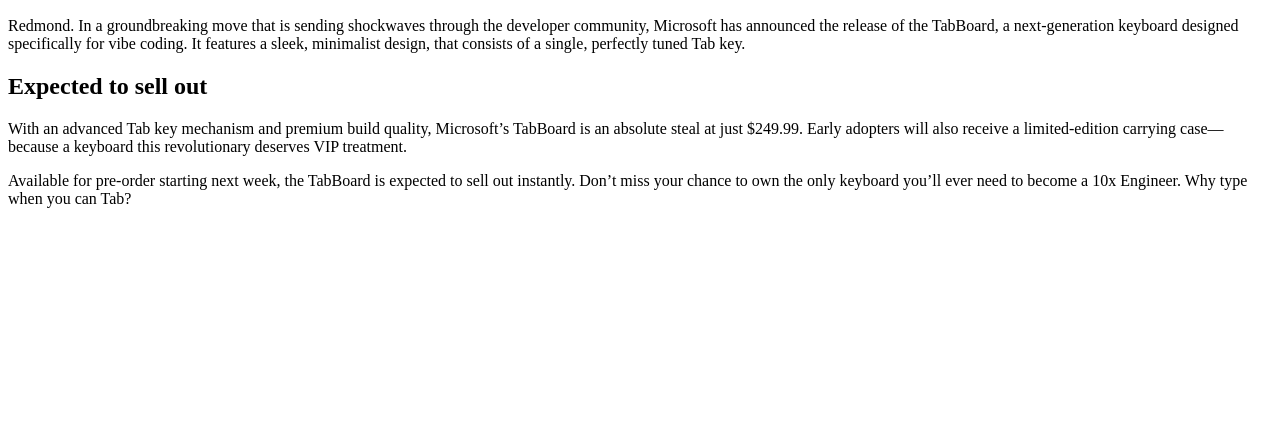
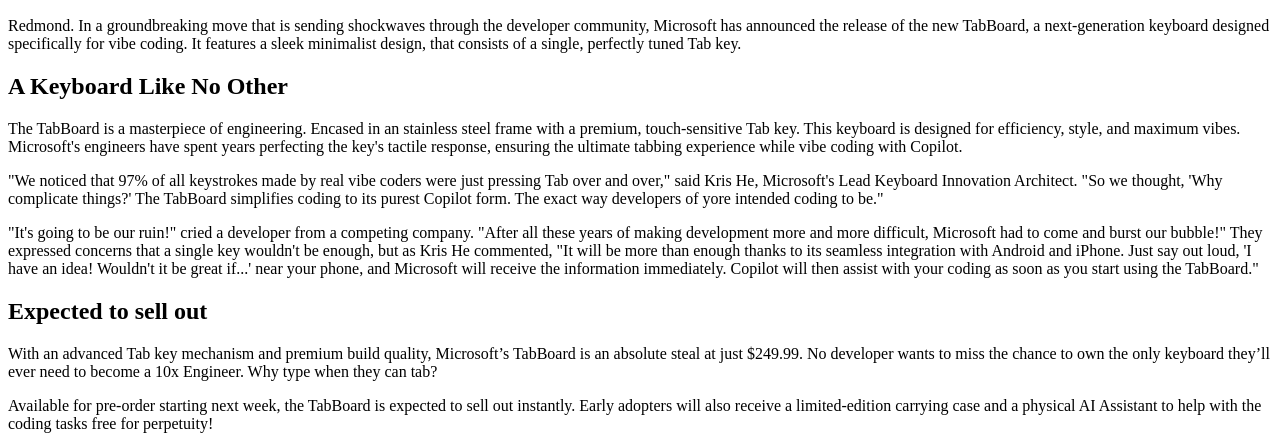
Before and after one commit to alvaromontoro/msmedia, a plain HTML site: page vibecode/index.html in a window 1280 px wide. Shown: the part 420-856 px from the top of the page. Before the commit the page ends 800 px from the top, so only its background shows below. Drawn offline with Linux system fonts and the light colour scheme.

Commit message:
Update index.html

```diff
--- a/vibecode/index.html
+++ b/vibecode/index.html
@@ -6,19 +6,18 @@
     <meta name="viewport" content="width=device-width, initial-scale=1" />
     <meta name="author" content="Alvaro Montoro (alvaromontoro@gmail.com)" />
     <meta name="keywords" content="microsoft,keyboard,vibe,coding,vibe coding,ai,copilot,joke,april fools" />
-    <meta name="description" content="Breaking: Microsoft announces a revolutionary new keyboard featuring a single key designed exclusively for vibe coding—And It’s Only $249.99!" />
+    <meta name="description" content="Breaking: Microsoft announces a revolutionary new keyboard featuring a single key designed exclusively for vibe coding—And It's Only $249.99!" />
     <meta name="theme-color" content="#aadddd" />
     <meta property="og:title" content="Home" />
     <meta property="og:type" content="website" />
     <meta property="og:url" content="https://msft.media/vibecode" />
     <meta property="og:image" content="https://msft.media/vibecode/thumbnail.jpg" />
-    <meta property="og:description" content="Breaking: Microsoft announces a revolutionary new keyboard featuring a single key designed exclusively for vibe coding—And It’s Only $249.99!" />
+    <meta property="og:description" content="Breaking: Microsoft announces a revolutionary new keyboard featuring a single key designed exclusively for vibe coding—And It's Only $249.99!" />
     <meta name="twitter:card" content="summary" />
     <meta name="twitter:url" content="https://msft.media/vibecode" />
     <meta name="twitter:title" content="Home" />
-    <meta name="twitter:description" content="Breaking: Microsoft announces a revolutionary new keyboard featuring a single key designed exclusively for vibe coding—And It’s Only $249.99!" />
+    <meta name="twitter:description" content="Breaking: Microsoft announces a revolutionary new keyboard featuring a single key designed exclusively for vibe coding—And It's Only $249.99!" />
     <meta name="twitter:image" content="https://msft.media/vibecode/thumbnail.jpg" />
-    <meta name="monetization" content="$ilp.uphold.com/2f28xFUMdj9Z" />
 
     <title>Microsoft announces vibe coding keyboard</title>
 
@@ -32,17 +31,40 @@
     <img src="https://msft.media/vibecode/thumbnail.jpg" alt="illustration of a tiny Mac looking keyboard with a single Tab key" />
     <p>
       Redmond. In a groundbreaking move that is sending shockwaves through the developer community, Microsoft
-      has announced the release of the TabBoard, a next-generation keyboard designed specifically for vibe coding.
-      It features a sleek, minimalist design, that consists of a single, perfectly tuned Tab key.
+      has announced the release of the new TabBoard, a next-generation keyboard designed specifically for vibe coding.
+      It features a sleek minimalist design, that consists of a single, perfectly tuned Tab key.
+    </p>
+    <h2>A Keyboard Like No Other</h2>
+    <p>
+      The TabBoard is a masterpiece of engineering. Encased in an stainless steel frame with a premium, touch-sensitive
+      Tab key. This keyboard is designed for efficiency, style, and maximum vibes. Microsoft's engineers have spent years
+      perfecting the key's tactile response, ensuring the ultimate tabbing experience while vibe coding with Copilot.
+    </p>
+    <p>
+      "We noticed that 97% of all keystrokes made by real vibe coders were just pressing Tab over and over," said Kris He,
+      Microsoft's Lead Keyboard Innovation Architect. "So we thought, 'Why complicate things?' The TabBoard simplifies
+      coding to its purest Copilot form. The exact way developers of yore intended coding to be."
+    </p>
+    <p>
+      "It's going to be our ruin!" cried a developer from a competing company. "After all these years of making development
+      more and more difficult, Microsoft had to come and burst our bubble!" They expressed concerns that a single key wouldn't
+      be enough, but as Kris He commented, "It will be more than enough thanks to its seamless integration with Android and
+      iPhone. Just say out loud, 'I have an idea! Wouldn't it be great if...' near your phone, and Microsoft will receive
+      the information immediately. Copilot will then assist with your coding as soon as you start using the TabBoard."
     </p>
     <h2>Expected to sell out</h2>
     <p>
       With an advanced Tab key mechanism and premium build quality, Microsoft’s TabBoard is an absolute steal at just $249.99.
-      Early adopters will also receive a limited-edition carrying case—because a keyboard this revolutionary deserves VIP treatment.
+      No developer wants to miss the chance to own the only keyboard they’ll ever need to become a 10x Engineer. Why type when
+      they can tab?
     </p>
     <p>
-      Available for pre-order starting next week, the TabBoard is expected to sell out instantly. Don’t miss your chance to own
-      the only keyboard you’ll ever need to become a 10x Engineer. Why type when you can Tab?
+      Available for pre-order starting next week, the TabBoard is expected to sell out instantly. Early adopters will also receive
+      a limited-edition carrying case and a physical AI Assistant to help with the coding tasks free for perpetuity!
     </p>
+    <img src="https://msft.media/vibecode/drinky-bird-toy.jpg" alt="Picture of a drinky bird toy. A toy with the shape of a bird with long legs, wearing top hat and boots that leans up and down showcasing perpetual motion (motion not depicted in this static image)" />
+    <footer>
+      Written by <a href="https://alvaromontoro.com">Alvaro Montoro</a>. &copy; 2025. MSFT Media.
+    </footer>
   </body>
 </html>
```
